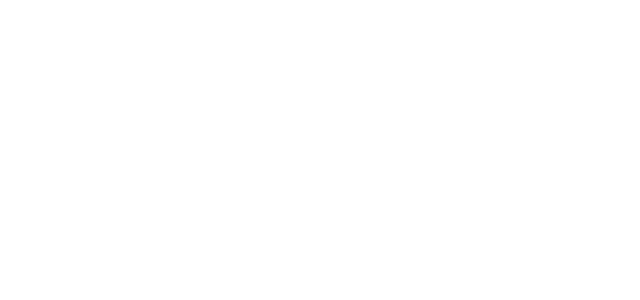
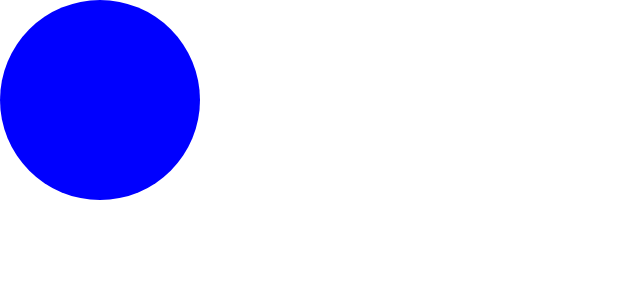
Before and after one commit to EricChukoltyansky/react, a React (Create React App) app: page / in a window 1280 px wide. Shown: the top 300 px of the page, without its empty margins (0-640 px from the left). Built offline with nearby package versions, Linux system fonts and the light colour scheme.

Commit message:
color and shape changes

```diff
--- a/src/App.js
+++ b/src/App.js
@@ -1,13 +1,12 @@
 import "./App.css";
 import React from "react";
-import Boxes from "./components/8.2/Box1";
+
+import Box from "./components/8.3/Box";
 
 function App() {
   return (
     <>
-      <Boxes width="200px" height="200px" />
-      <Boxes width="100px" height="100px" />
-      <Boxes width="75px" height="75px" />
+      <Box />
     </>
   );
 }
--- /dev/null
+++ b/src/components/8.3/Box.css
@@ -0,0 +1,27 @@
+.box {
+  height: 200px;
+  width: 200px;
+  background-color: transparent;
+}
+
+.blue {
+  background-color: blue;
+}
+
+.green {
+  background-color: green;
+}
+
+.red {
+  background-color: red;
+}
+
+.yellow {
+  background-color: yellow;
+}
+
+.circle {
+  height: 200px;
+  width: 200px;
+  border-radius: 50%;
+}
--- /dev/null
+++ b/src/components/8.3/Box.jsx
@@ -0,0 +1,34 @@
+import React from "react";
+import "./Box.css";
+
+class Box extends React.Component {
+  state = { class: "" };
+
+  componentDidMount = () => {
+    this.setState(() => {
+      return { class: "blue" };
+    });
+    setTimeout(() => {
+      this.setState(() => ({ class: "green" }));
+    }, 500);
+    setTimeout(() => {
+      this.setState(() => ({ class: "red" }));
+    }, 1000);
+    setTimeout(() => {
+      this.setState(() => ({ class: "yellow" }));
+    }, 1500);
+    setTimeout(() => {
+      this.setState(() => ({ class: "circle blue" }));
+    }, 5000);
+  };
+
+  render() {
+    return (
+      <>
+        <div className={this.state.class + " box"}></div>
+      </>
+    );
+  }
+}
+
+export default Box;
```
Also changed, not shown: src/components/8.2/Boxes.jsx (added, +15 -0 lines).
